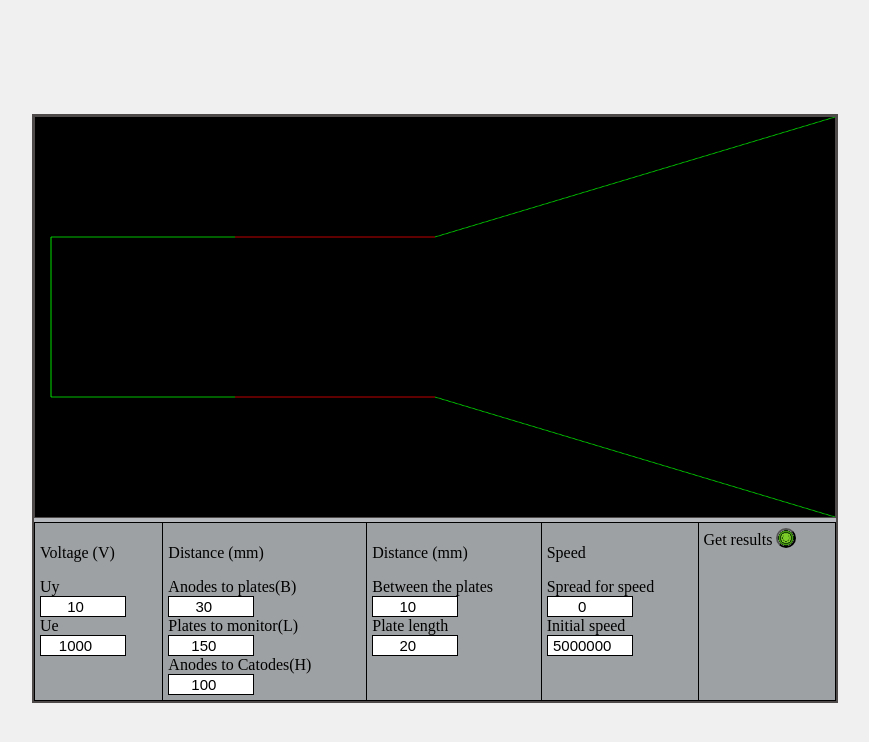
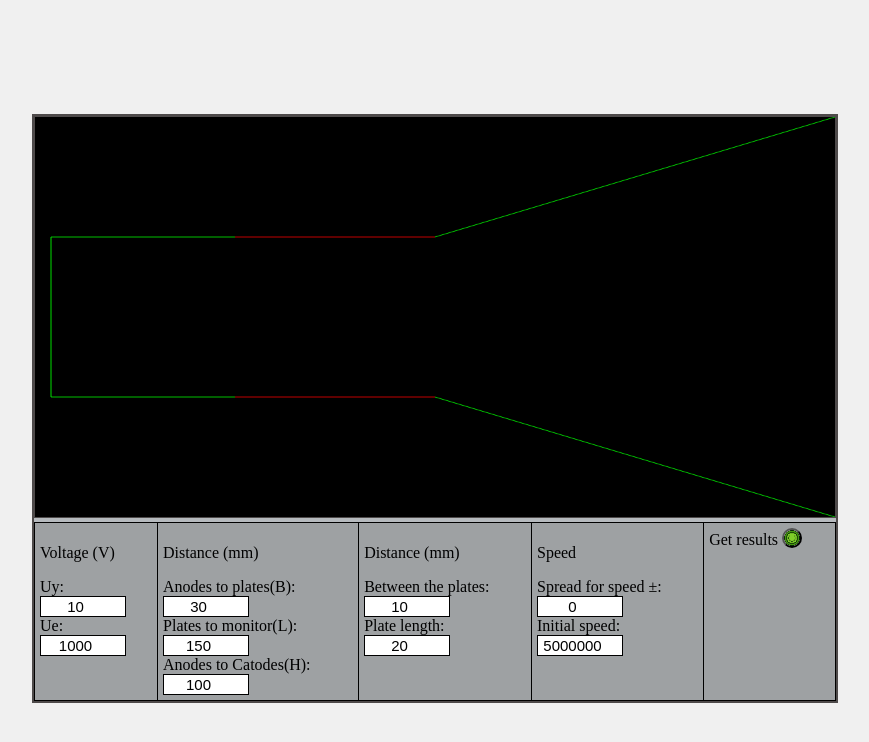
Before and after one commit to Forgesxx/CRTdrawing, a plain HTML site: page docs/index.html in a window 1280 px wide. Shown: the whole page, without its empty margins (205-1074 px from the left). Drawn offline with Linux system fonts and the light colour scheme.

Commit message:
Added plus minus signe to ui.

```diff
--- a/docs/index.html
+++ b/docs/index.html
@@ -21,40 +21,40 @@
                 <!-- TODO: add onchange event listeners to inputs -->
                 <td>
                     <p>Voltage (V)</p>
-                    <label for="uy">Uy</label><br>
+                    <label for="uy">Uy:</label><br>
                     <input type="number" id="Uy" name="uy" min="0" value="10" onchange="updateUI()">
                     <br>
-                    <label for="ue">Ue</label><br>
+                    <label for="ue">Ue:</label><br>
                     <input type="number" id="Ue" name="ue" min="0" value="1000" onchange="updateUI()">
                 </td>
 
                 <td>
                     <p>Distance (mm)</p>
-                    <label for="AtoPlate">Anodes to plates(B)</label><br>
+                    <label for="AtoPlate">Anodes to plates(B):</label><br>
                     <input type="number" id="AtoPlate" name="AtoPlate" min="1" value="30" onchange="updateUI()">
                     <br>
-                    <label for="PlatesToMonitor">Plates to monitor(L)</label><br>
+                    <label for="PlatesToMonitor">Plates to monitor(L):</label><br>
                     <input type="number" id="PlatesToMonitor" name="PlatesToMonitor" min="1" value="150" onchange="updateUI()">
                     <br>
-                    <label for="AnodesToCatodes">Anodes to Catodes(H)</label><br>
+                    <label for="AnodesToCatodes">Anodes to Catodes(H):</label><br>
                     <input type="number" id="AnodesToCatodes" name="Anodes to Catodes" min="1" value="100" onchange="updateUI()">
                 </td>
 
                 <td>
                     <p>Distance (mm)</p>
 
-                    <label for="BetweenThePlates">Between the plates</label><br>
+                    <label for="BetweenThePlates">Between the plates:</label><br>
                     <input type="number" id="BetweenThePlates" name="Between the plates" min="1" value="10" onchange="updateUI()">
                     <br>
-                    <label for="PlateLength">Plate length</label><br>
+                    <label for="PlateLength">Plate length:</label><br>
                     <input type="number" id="PlateLength" name="Plate length" min="1" value="20" onchange="updateUI()">
                 </td>
 
                 <td>
                     <p>Speed</p>
-                    <label for="SpreadForSpeed">Spread for speed</label><br>
+                    <label for="SpreadForSpeed">Spread for speed ±:</label><br>
                     <input type="number" id="SpreadForSpeed" name="Spread for speed" min="0" value="0" onchange="updateUI()"><br>
-                    <label for="InitialSpeed">Initial speed</label><br>
+                    <label for="InitialSpeed">Initial speed:</label><br>
                     <input type="number" id="InitialSpeed" name="Initial speed" min="1" value="5000000" onchange="updateUI()">
                     <br>
                 </td>
```
